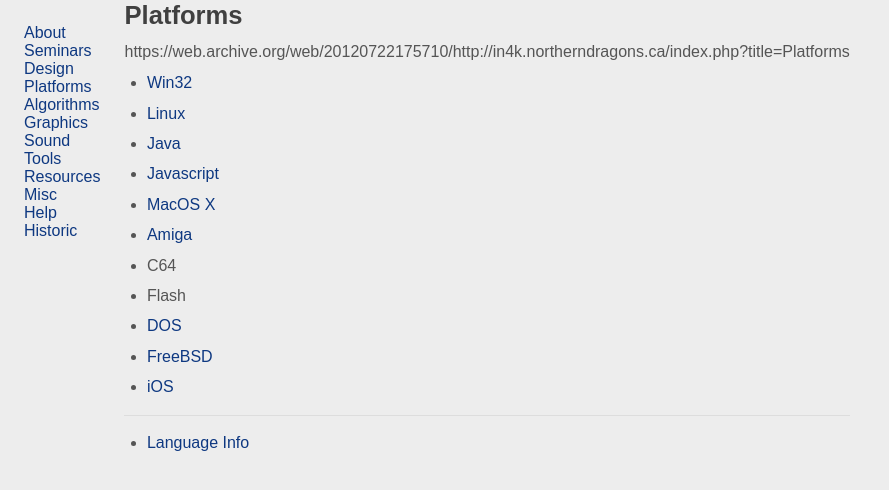
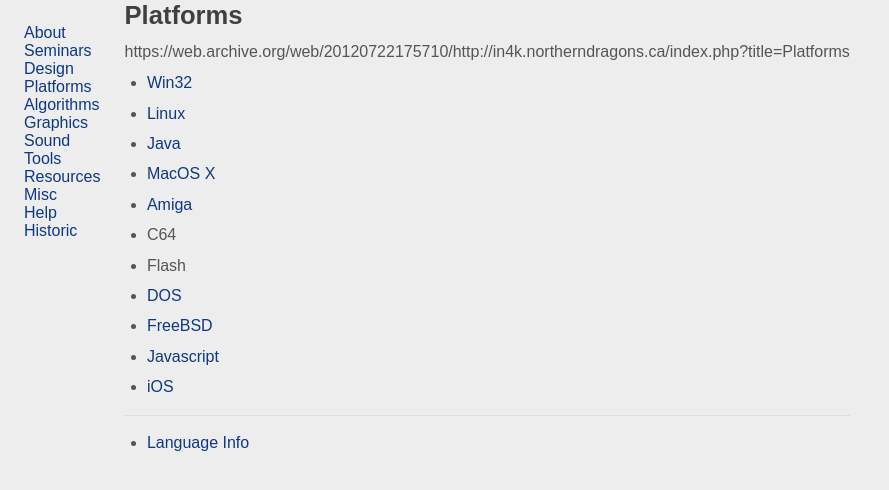
Before and after one commit to in4k/in4k.github.io, a Jekyll site: the page built from wiki/platforms.markdown, in a window 1280 px wide. Shown: the top 490 px of the page, without its empty margins (0-889 px from the left). Built offline with Jekyll 4.4.1, drawn with Linux system fonts in a browser that asks for light colours; some web fonts are replaced.

```diff
--- a/wiki/platforms.markdown
+++ b/wiki/platforms.markdown
@@ -8,13 +8,13 @@ https://web.archive.org/web/20120722175710/http://in4k.northerndragons.ca/index.
 * [Win32](win32)
 * [Linux](linux)
 * [Java](java)
-* [Javascript](javascript)
 * [MacOS X](macos-x)
 * [Amiga](amiga)
 * C64
 * Flash
 * [DOS](dos)
 * [FreeBSD](freebsd)
+* [Javascript](javascript)
 * [iOS](ios)
 
 ***
```
